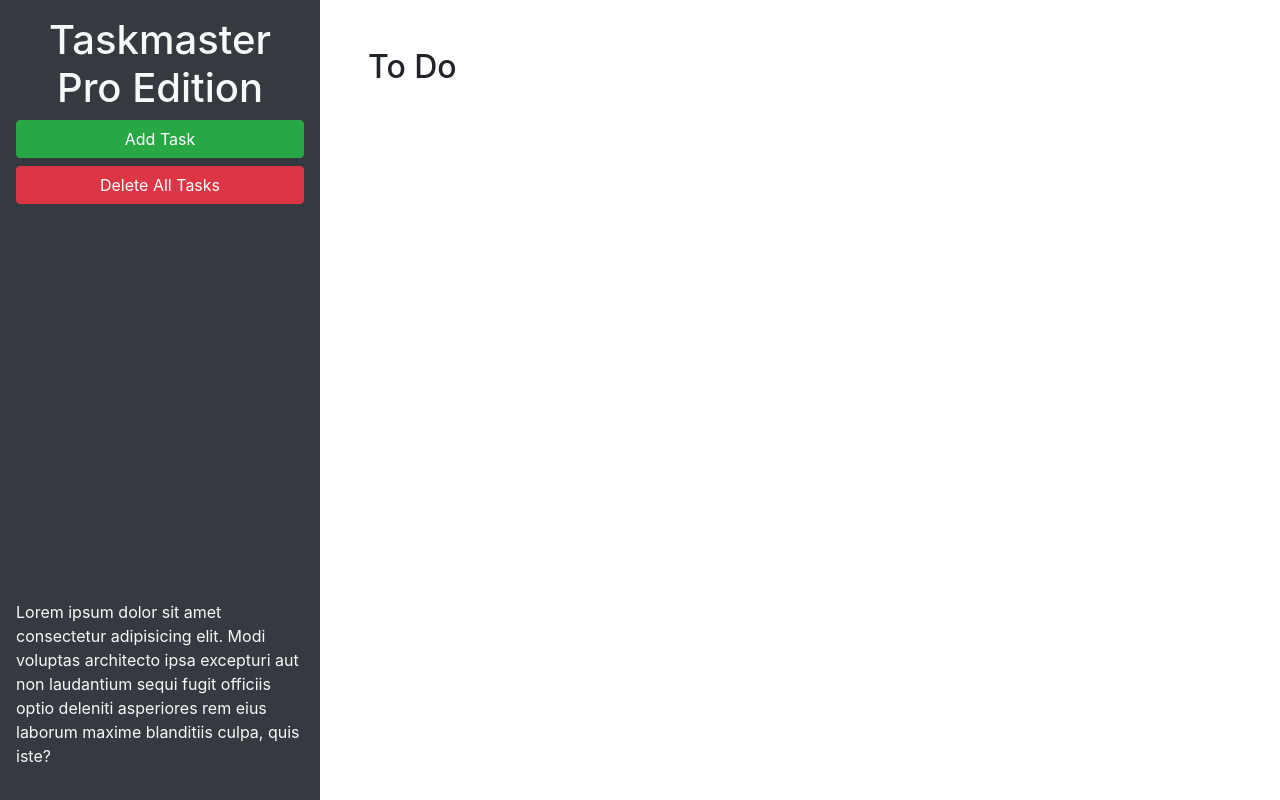
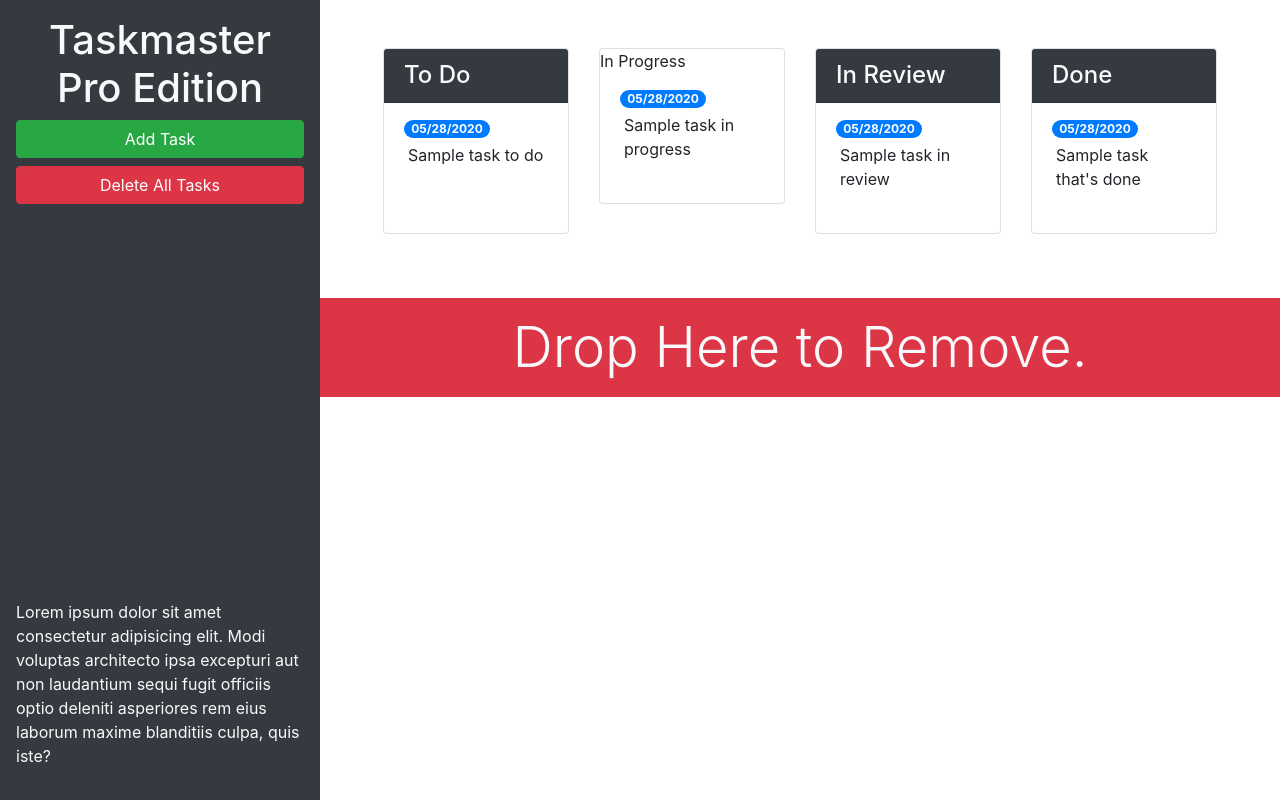
Before and after one commit to dallas1a/taskmaster-pro, a plain HTML site: page index.html in a window 1280 px wide. Drawn offline with nearby package versions, Linux system fonts and the light colour scheme.

Commit message:
added bootstrap

```diff
--- a/index.html
+++ b/index.html
@@ -13,24 +13,87 @@
 <body>
 
   <div class="row min-vh-100 no-gutters">
-    <header class="col-12 col-lg-3 bg-dark text-light d-flex flex-column p-4 p-lg-3">
+    <header class="col-12 col-lg-3 bg-dark text-light sticky-top d-flex flex-column p-4 p-lg-3">
       <h1 class="text-center">Taskmaster Pro Edition</h1>
       <button id="create-task" class="btn btn-block btn-success" data-toggle="modal" data-target="#task-form-modal">Add
         Task</button>
       <button id="remove-tasks" class="btn btn-block btn-danger">Delete All Tasks</button>
-      <p class="mt-auto">Lorem ipsum dolor sit amet consectetur adipisicing elit. Modi voluptas architecto ipsa
+      <p class="mt-auto d-none d-lg-block">Lorem ipsum dolor sit amet consectetur adipisicing elit. Modi voluptas architecto ipsa
         excepturi aut non
         laudantium sequi fugit officiis optio deleniti asperiores rem eius laborum maxime blanditiis culpa, quis iste?
       </p>
     </header>
-    <main class="col-12 col-lg-9">
-      <div class="m-5">
-        <h2>To Do</h2>
-        <ul id="list-toDo" class="list-group"> </ul>
+    <main class="col-12 col-lg-9 d-flex flex-column">
+      <div class="m-5 row justify-content-around">
+        <!-- todo start -->
+        <div class="col-12 col-md-6 col-xl-3 mb-3">
+          <div class="card">
+            <h4 class="card-header bg-dark text-light">
+              To Do
+            </h4>
+            <ul id="list-toDo" class="list-group list-group-flush">
+              <li class="list-group-item">
+                <span class="badge badge-primary badge-pill">05/28/2020</span>
+                <p class="m-1">Sample task to do</p>
+              </li>
+            </ul>
+          </div>
+        </div>
+        <!-- todo end -->
+        <!-- in progress start -->
+        <div class="col-12 col-md-6 col-xl-3 mb-3">
+          <div class="card">
+            <h4class="card-header bg-dark text-light">
+              In Progress
+            </h4>
+            <ul id="list-inProgress" class="list-group list-group-flush">
+              <li class="list-group-item">
+                <span class="badge badge-primary badge-pill">05/28/2020</span>
+                <p class="m-1">Sample task in progress</p>
+              </li>
+            </ul>
+          </div>
+        </div>
+        <!-- in progress end -->
+        <!-- in review start -->
+        <div class="col-12 col-md-6 col-xl-3 mb-3">
+          <div class="card">
+            <h4 class="card-header bg-dark text-light">
+              In Review
+            </h4>
+            <ul id="list-inReview" class="list-group list-group-flush">
+              <li class="list-group-item">
+                <span class="badge badge-primary badge-pill">05/28/2020</span>
+                <p class="m-1">Sample task in review</p>
+              </li>
+            </ul>
+          </div>
+        </div>
+        <!-- in review end -->
+        <!-- done start -->
+        <div class="col-12 col-md-6 col-xl-3 mb-3">
+          <div class="card">
+            <h4 class="card-header bg-dark text-light">
+              Done
+            </h4>
+
+            <ul id="list-done" class="list-group list-group-flush">
+              <li class="list-group-item">
+                <span class="badge badge-primary badge-pill">05/28/2020</span>
+                <p class="m-1">Sample task that's done</p>
+              </li>
+            </ul>
+          </div>
+        </div>
+        <!-- done end -->
+      </div>
+      <div id="trash">
+        <div class="w-100 bg-danger p-3 text-center text-light display-4">
+          Drop Here to Remove.
+        </div>
       </div>
     </main>
   </div>
-
   <!-- Modal -->
   <div class="modal fade" id="task-form-modal" tabindex="-1" role="dialog" aria-labelledby="task-form-modal"
     aria-hidden="true">
@@ -46,11 +109,11 @@
           <form>
             <div class="form-group">
               <label for="modalTaskDescription">Task description</label>
-              <textarea id="modalTaskDescription" rows="3"></textarea>
+              <textarea id="modalTaskDescription" rows="3" class="form-control"></textarea>
             </div>
             <div class="form-group">
               <label for="modalDueDate">Due date</label>
-              <input type="text" id="modalDueDate" placeholder="mm/dd/yyyy" autocomplete="off" />
+              <input type="text" class="form-control" id="modalDueDate" placeholder="mm/dd/yyyy" autocomplete="off" />
             </div>
           </form>
         </div>
```
